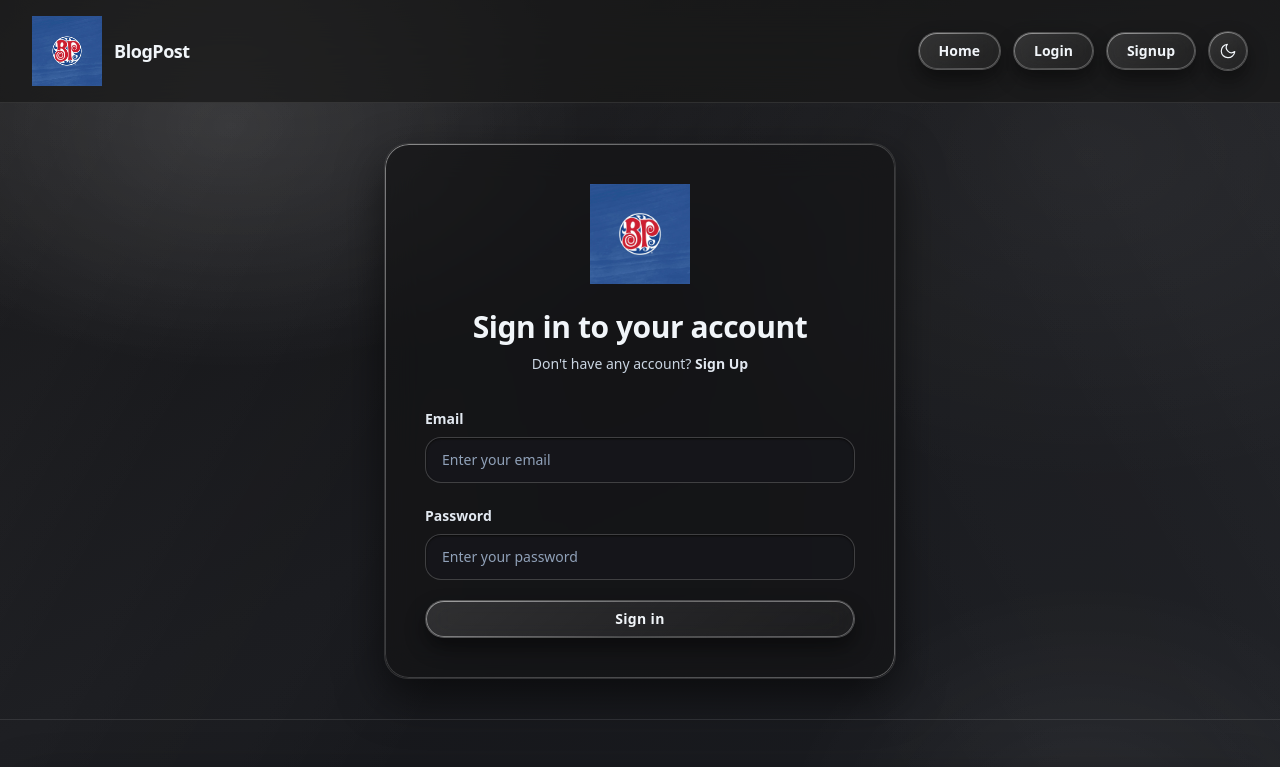
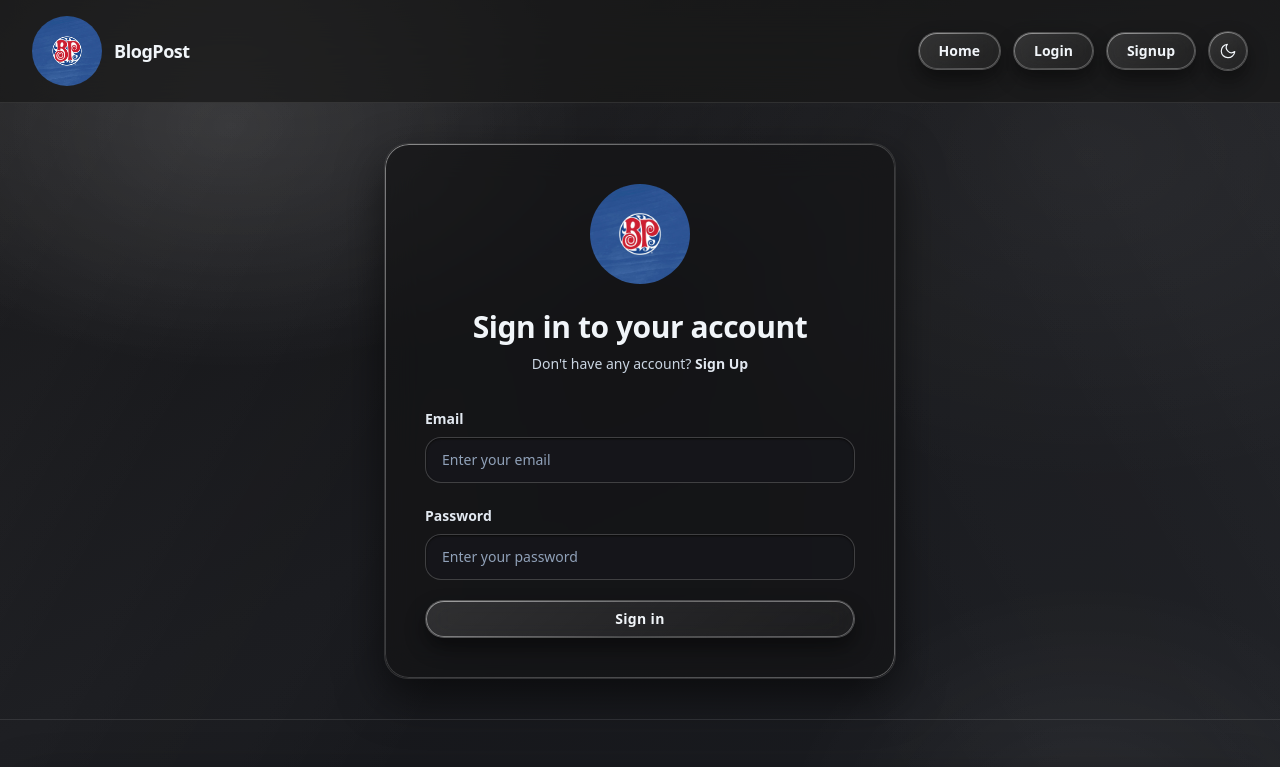
Before and after one commit to abhijtek/BlogPost, a React (Vite) app in the folder frontend/: page /login in a window 1280 px wide. Shown: the top 767 px of the page. Built offline with nearby package versions, Linux system fonts and the light colour scheme; no server answers.

Commit message:
fix: update Logo component styles for improved appearance

```diff
--- a/frontend/src/Logo.jsx
+++ b/frontend/src/Logo.jsx
@@ -6,7 +6,7 @@ export default function Logo({width = "100px"}) {
       src="/bp-logo.png"
       alt="BP logo"
       style={{ width }}
-      className="block h-auto max-w-full"
+      className="block h-auto max-w-full rounded-full object-cover"
     />
   )
 }
```
